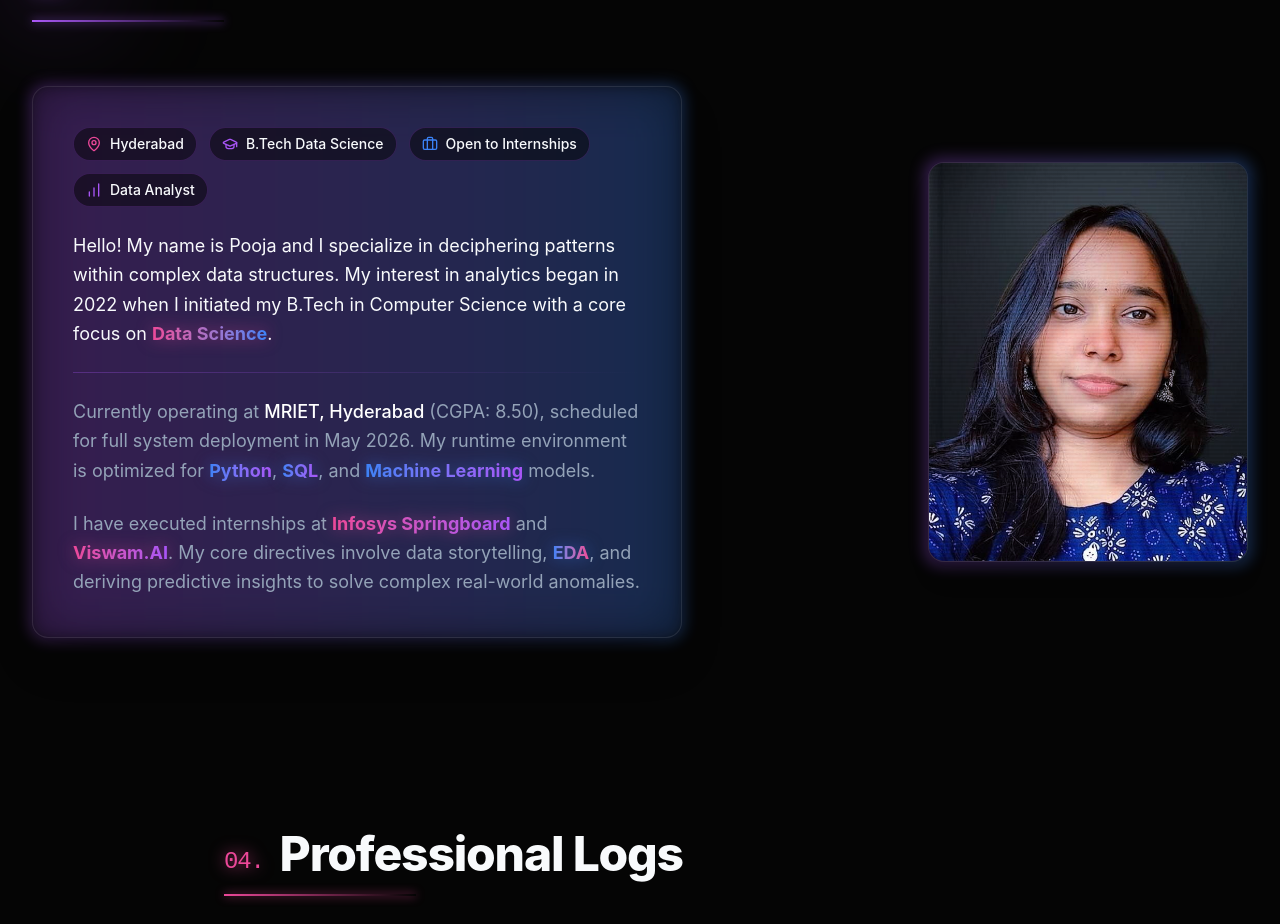
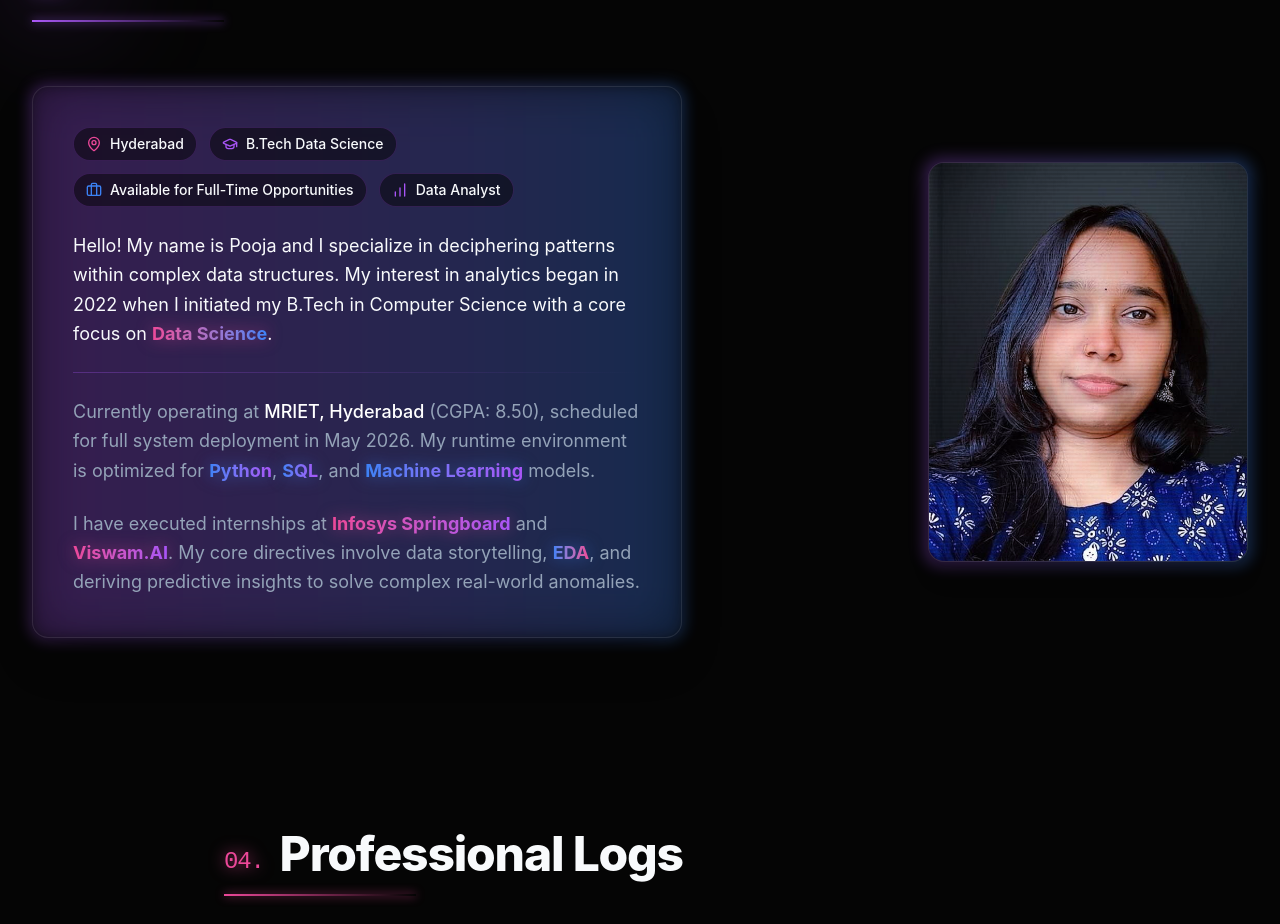
Before and after one commit to poojakumaricodex/portfolio, a React app: page / in a window 1280 px wide. Shown: the part 940-1864 px from the top of the page. Built offline with nearby package versions, Linux system fonts and the light colour scheme; the HTML template or start-up script is replaced by a standard one.

Commit message:
Update About.jsx

```diff
--- a/src/components/About.jsx
+++ b/src/components/About.jsx
@@ -7,7 +7,7 @@ const About = () => {
   const infoChips = [
     { icon: <MapPin className="w-4 h-4 text-brand-pink" />, text: "Hyderabad" },
     { icon: <GraduationCap className="w-4 h-4 text-brand-purple" />, text: "B.Tech Data Science" },
-    { icon: <Briefcase className="w-4 h-4 text-brand-blue" />, text: "Open to Internships" },
+    { icon: <Briefcase className="w-4 h-4 text-brand-blue" />, text: "Available for Full-Time Opportunities" },
     { icon: <BarChart className="w-4 h-4 text-brand-purple" />, text: "Data Analyst" },
   ];
 
```
